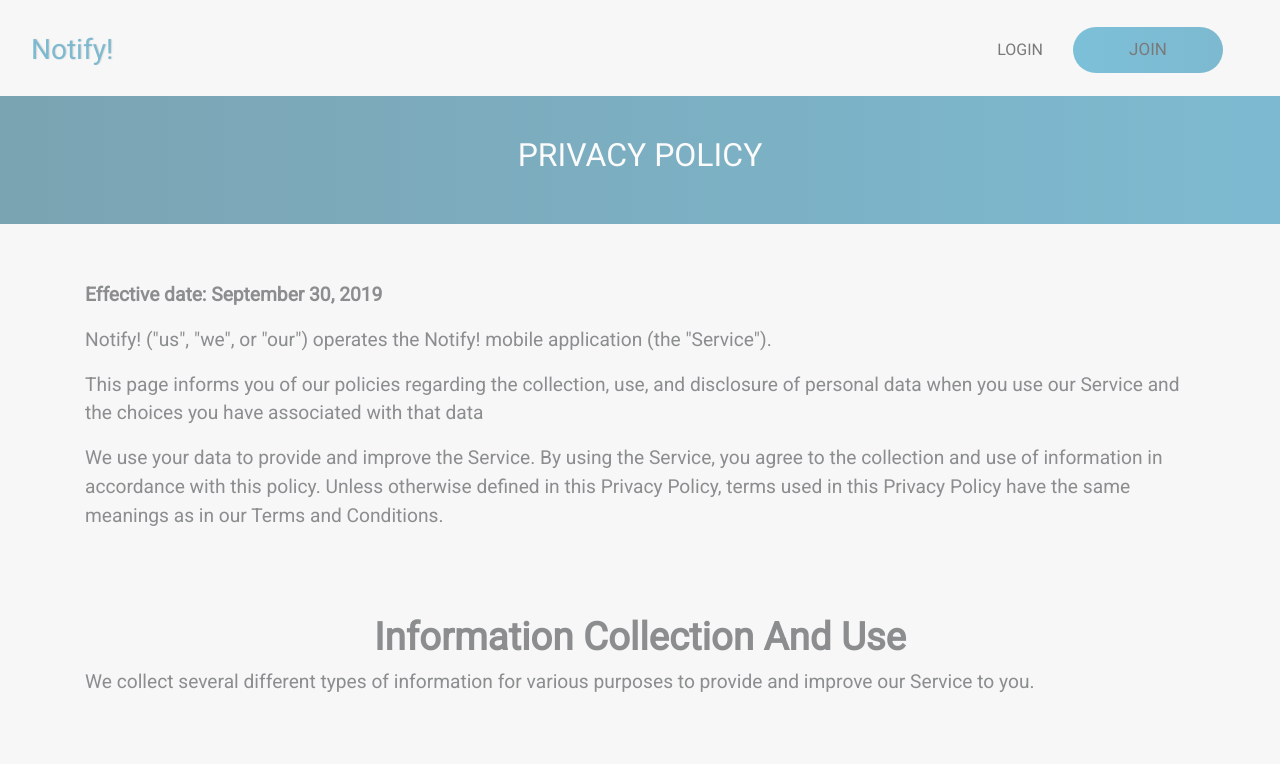
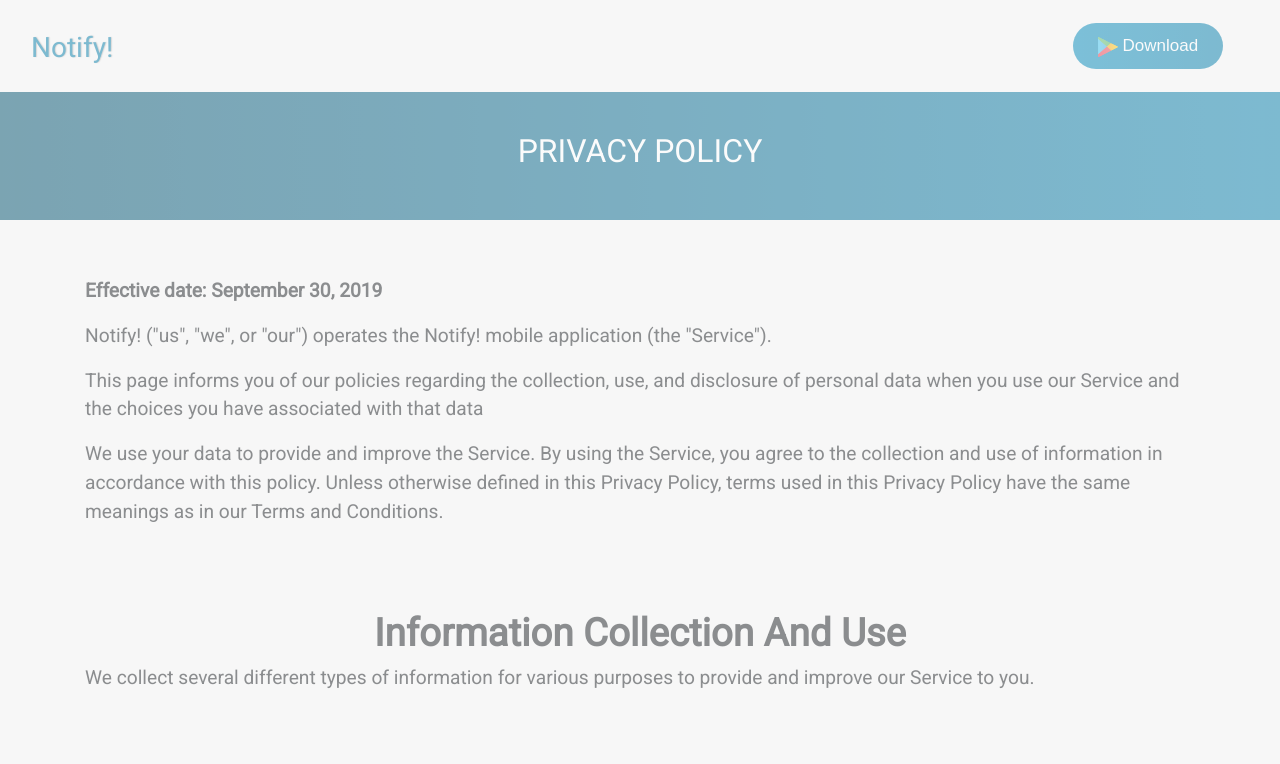
Before and after one commit to shadowANTRAX/test, a plain HTML site: page Privacy.html in a window 1280 px wide. Shown: the top 764 px of the page. Drawn offline with nearby package versions, Linux system fonts and the light colour scheme.

Commit message:
Add files via upload

```diff
--- a/Privacy.html
+++ b/Privacy.html
@@ -14,16 +14,15 @@
 <div class="home">
 <nav class="navbar navbar-expand-lg navbar-light bg-light">
     <div class="container-fluid">
-        <a class="navbar-brand" href="#"> Notify!&nbsp;&nbsp;&nbsp;</a>
+        <a class="navbar-brand" href="index.html"> Notify!&nbsp;&nbsp;&nbsp;</a>
         </ul>
         <div class="ml-auto nav">
-            <div href="" class="text-dark dropdown">
-                <a href="logon.html" class="nav-link ml-auto drop-Menu">LOGIN</a>
-                <div class="navbar-brand"><button class="button" type="button"><span> <a href="register.html"
-                                style="text-decoration: none; color: black;">
-                                JOIN</a></span></button></div>
-            </div>
+            <div class="navbar-brand"><button class="button" type="button"><span><img
+                            src="images/google-play-store-logo-png-transparent.png" alt="" width="20px" height="20px">
+                        <a href="#" style="text-decoration: none; color: rgb(255, 255, 255);">
+                            Download</a></span></button></div>
         </div>
+    </div>
 
 </nav>
     <div class="privacy">
```
Also changed, not shown: contact.html (+5 -6 lines), index.html (+3 -1 lines), term.html (+4 -5 lines).
